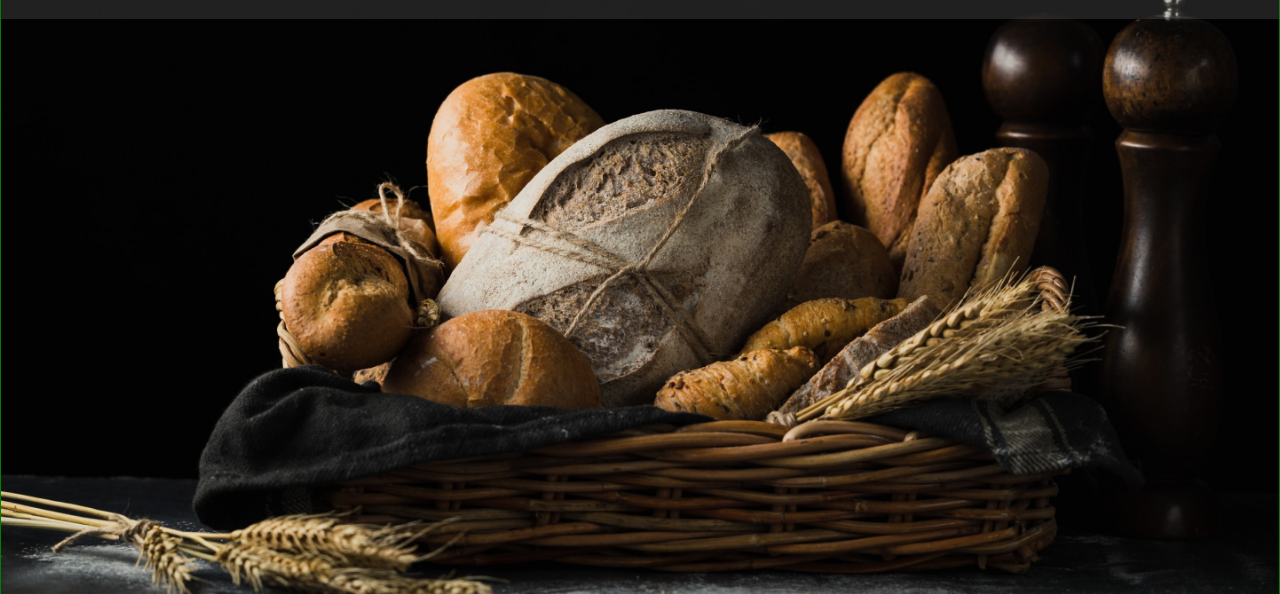
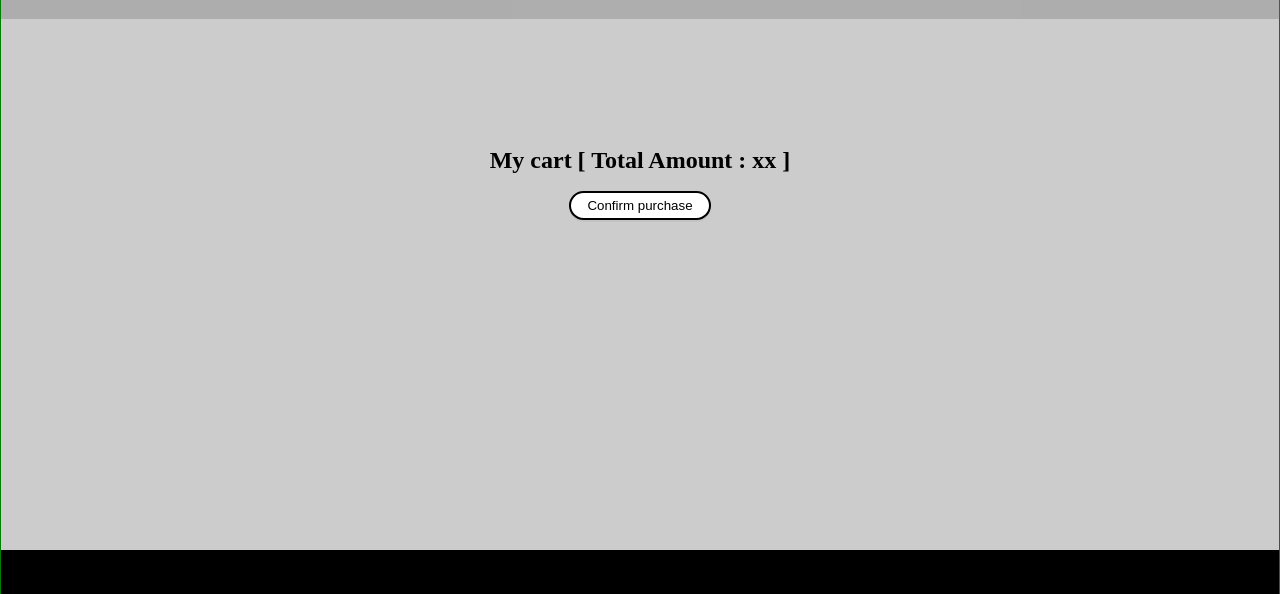
Before and after one commit to LucasGCAntunes/Eshop-Novo, a plain HTML site: page src/index.html in a window 1280 px wide. Shown: the part 101-695 px from the top of the page. Drawn offline with Linux system fonts and the light colour scheme.

Commit message:
Created pages

```diff
--- a/src/css/css.css
+++ b/src/css/css.css
@@ -1,3 +1,11 @@
 body{
     margin: 0;
 }
+
+.btn {
+    background: #FFFFFF;
+    border: 2px solid #000000;
+    box-shadow: 0px 2px 0px rgba(0, 0, 0, 0.043);
+    border-radius: 20px;
+    padding: 5px 16px;
+}
--- a/src/js/constrollers.js
+++ b/src/js/constrollers.js
@@ -31,9 +31,9 @@ App.controllers = {
     },
     createMain() {
         const els = App.elements
-        const main = els.main
 
-        main.container.style.flexGrow = "1"
+        const main = els.main.main
+        console.log(main)
 
         main.bg.src ="./assets/bg.png"
         main.bg.style.width = "100%"
@@ -57,7 +57,34 @@ App.controllers = {
         main.container.appendChild(main.bg)
         main.container.appendChild(main.h1)
         main.container.appendChild(main.p)
-        els.root.appendChild(main.container)
+
+        els.main.container.appendChild(main.container)
+    },
+    createCheckout() {
+        const els = App.elements
+        const { container, title, items, confirmBtn, confirmBtnContainer } = els.main.checkout
+
+        container.style.backgroundColor = "#CCCCCC"
+        container.style.height = "100%"
+        container.style.paddingTop = "230px"
+
+        title.innerText = "My cart [ Total Amount : xx ]"
+        title.style.fontSize = "24px"
+        title.style.fontStyle = "normal"
+        title.style.fontWeight = "700"
+        title.style.lineHeight = "29px"
+        title.style.textAlign = "center"
+        title.style.color = "#000000"
+
+        confirmBtn.innerText = "Confirm purchase"
+        confirmBtn.classList.add("btn")
+        confirmBtnContainer.style.textAlign  = "center"
+        confirmBtnContainer.appendChild(confirmBtn)
+
+        container.appendChild(title)
+        container.appendChild(confirmBtnContainer)
+
+        els.main.container.appendChild(container)
     },
     createFooter() {
         const els = App.elements
@@ -69,7 +96,7 @@ App.controllers = {
         footer.container.style.display = "flex"
         footer.container.style.justifyContent = "center"
         footer.container.style.alignItems = "center"
-        footer.container.style.padding = "100px"
+        footer.container.style.padding = "50px"
 
         footer.container.appendChild(footer.logo)
         els.root.appendChild(footer.container)
@@ -84,7 +111,12 @@ App.controllers = {
         els.root.style.flexDirection = "column"
 
         this.createHeader()
-        this.createMain()
+
+        //this.createMain()
+        this.createCheckout()
+        els.main.container.style.flexGrow = "1"
+        els.root.appendChild(els.main.container)
+
         this.createFooter()
     },
 }
--- a/src/js/elements.js
+++ b/src/js/elements.js
@@ -7,10 +7,22 @@ App.elements = {
     },
     main: {
         container: document.createElement("div"),
-        bg: document.createElement("img"),
-        h1: document.createElement("h1"),
-        p: document.createElement("p"),
+
+        main: {
+            container: document.createElement("div"),
+            bg: document.createElement("img"),
+            h1: document.createElement("h1"),
+            p: document.createElement("p"),
+        },
+        checkout: {
+            container: document.createElement("div"),
+            title: document.createElement("h1"),
+            items: [],
+            confirmBtnContainer: document.createElement("div"),
+            confirmBtn: document.createElement("button"),
+        },
     },
+
     footer: {
         container: document.createElement("div"),
         logo: document.createElement("img"),
```
